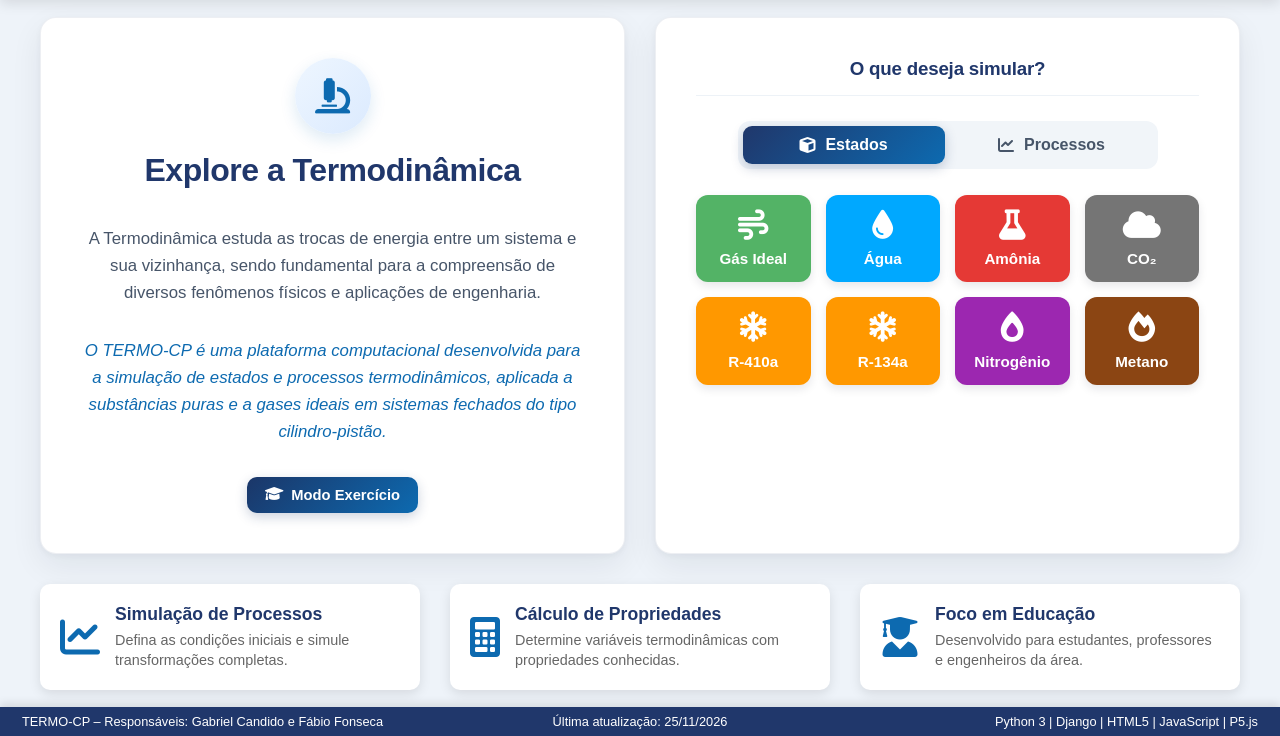
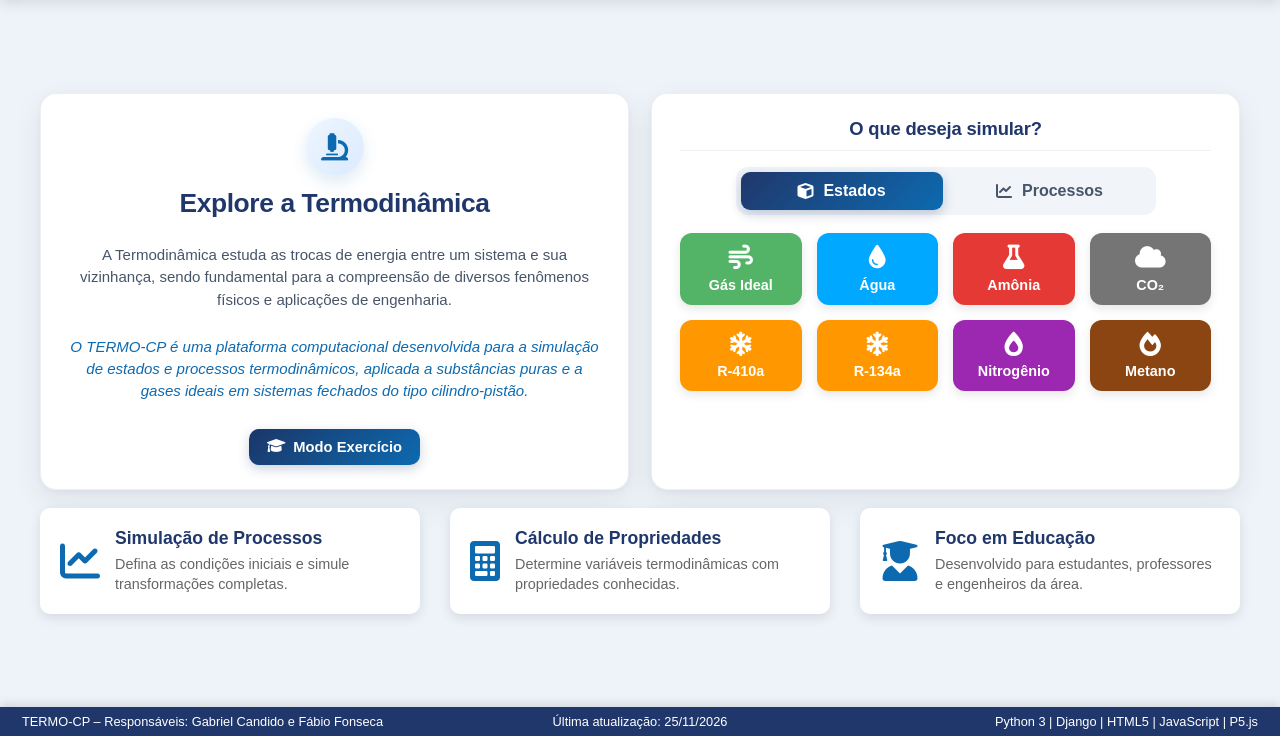
Before and after one commit to gcandid0/Termo-CP, a Django app: page /inicio/3/ in a window 1280 px wide. Shown: the part 64-800 px from the top of the page. Run offline with Django 5.2, Linux system fonts and the light colour scheme; some libraries are stand-ins or nearby versions.

Commit message:
Ajustar espacamento da Home para notebook e refazer os 5 prints dos READMEs

```diff
--- a/myapp/templates/Inicio.html
+++ b/myapp/templates/Inicio.html
@@ -307,6 +307,22 @@
         box-shadow: 0 10px 22px rgba(15, 23, 42, 0.18) !important;
         filter: brightness(1.07) !important;
     }
+
+    /* Respiro confortavel em telas de notebook (evita colar no header/footer) */
+    @media (max-height: 840px), (max-width: 1440px) {
+        .home-wrapper { padding: 24px 24px; gap: 18px; }
+        .content-wrapper { gap: 22px; }
+        .hero-section, .container { padding: 24px 28px !important; }
+        .hero-icon { width: 58px; height: 58px; margin: 0 auto 12px !important; font-size: 1.7em !important; }
+        .hero-section h2 { font-size: 1.65em; margin-bottom: 10px; }
+        .hero-section p { font-size: 0.94em; line-height: 1.48; margin-bottom: 10px; }
+        .container h3 { padding-bottom: 10px; margin-bottom: 16px; font-size: 1.15em; }
+        .tabs-container { margin: 0 auto 18px !important; }
+        .sub-card { padding: 12px 5px; gap: 7px; font-size: 0.9em; }
+        .sub-card i { font-size: 1.7em; }
+        .features-row { gap: 18px; }
+        .feature-box { padding: 14px 16px; }
+    }
 </style>
 {% endblock %}
 
```
Also changed, not shown: assets/screenshot-home-en.png, assets/screenshot-home-es.png, assets/screenshot-home-fr.png, assets/screenshot-home-zh.png, assets/screenshot-home.png.
